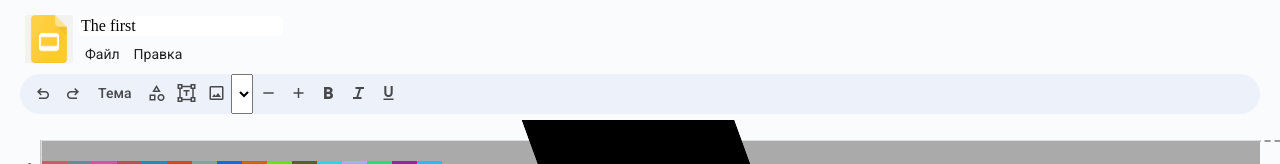
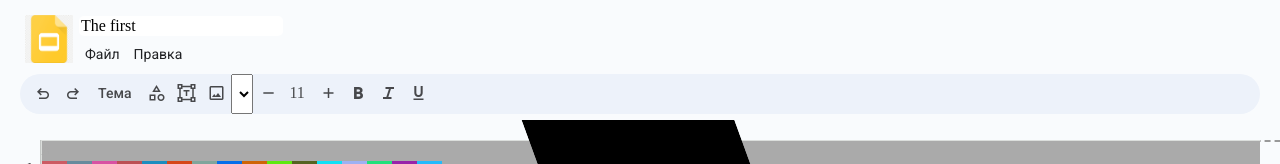
Before and after one commit to Romancikh/presentation-maker, a React (Vite) app: page / in a window 1280 px wide. Shown: the top 164 px of the page. Built offline with nearby package versions, Linux system fonts and the light colour scheme.

Commit message:
Add size text input

```diff
--- a/src/components/ToolBar/ToolBar.css
+++ b/src/components/ToolBar/ToolBar.css
@@ -6,3 +6,18 @@
   margin: 6px 0;
   background-color: #edf2fa;
 }
+
+.size-shrift__input {
+  display: flex;
+  width: 28px;
+  height: 28px;
+  align-items: center;
+  justify-content: center;
+  padding: 5px;
+  border: none;
+  border-radius: 4px;
+  margin: 5px 1px;
+  background: none;
+  color: #000000b3;
+  cursor: pointer;
+}
--- a/src/components/ToolBar/ToolBar.tsx
+++ b/src/components/ToolBar/ToolBar.tsx
@@ -1,6 +1,7 @@
 import "./ToolBar.css";
 import Button from "../common/Button/Button.tsx";
 import { Option } from "../../types/types.ts";
+import Input from "../common/Input/Input.tsx";
 import Select from "../common/Select/Select.tsx";
 
 function ToolBar() {
@@ -25,6 +26,7 @@ function ToolBar() {
       <Button icon={"image"} />
       <Select options={fontOptions} />
       <Button icon={"remove"} />
+      <Input defaultValue={11} className={"size-shrift__input"} />
       <Button icon={"add"} />
       <Button icon={"format_bold"} />
       <Button icon={"format_italic"} />
--- a/src/components/common/Input/Input.tsx
+++ b/src/components/common/Input/Input.tsx
@@ -1,5 +1,5 @@
 type InputProps = {
-  defaultValue?: string;
+  defaultValue?: string | number;
   placeholder?: string;
   className?: string;
 };
```
